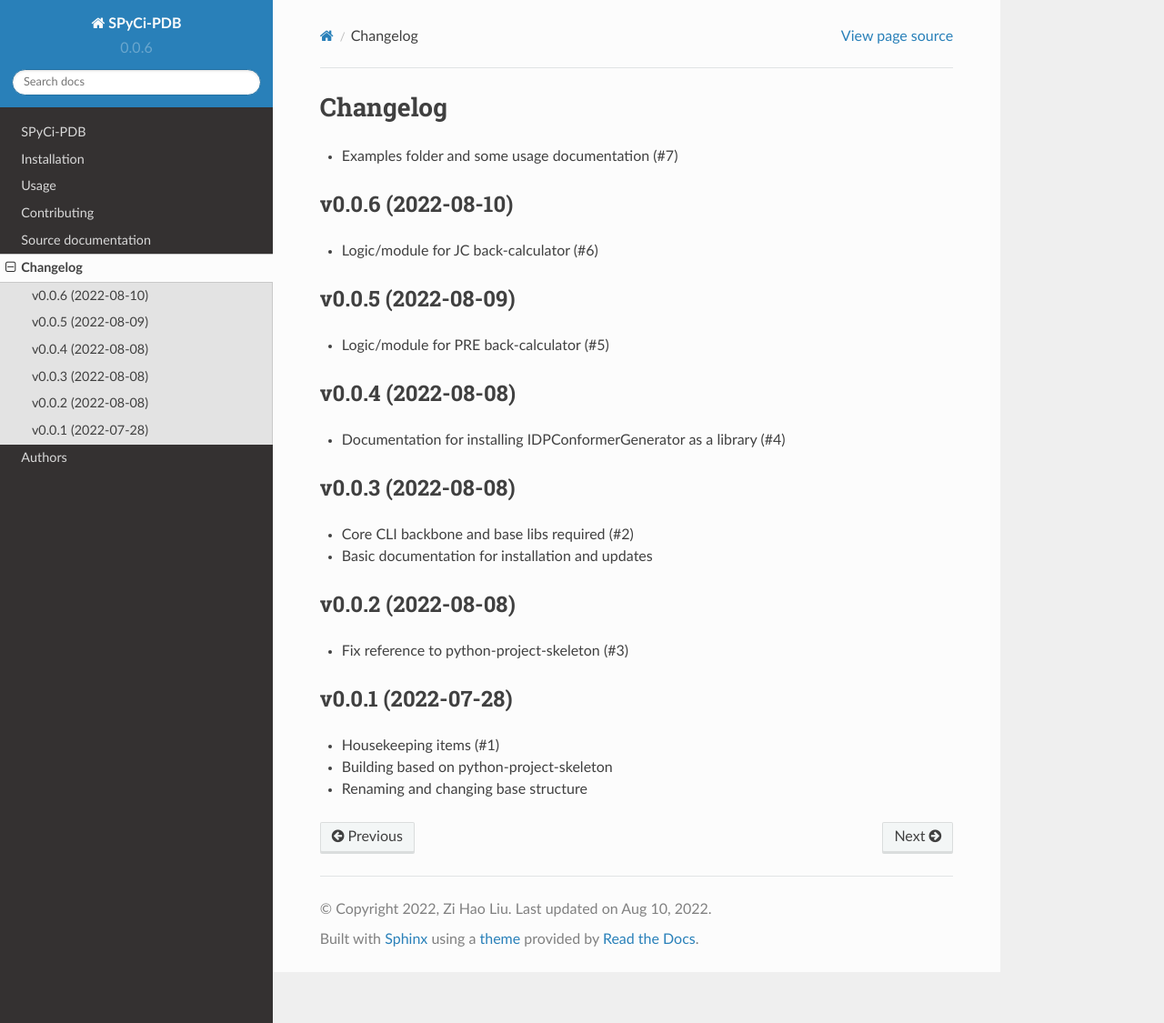
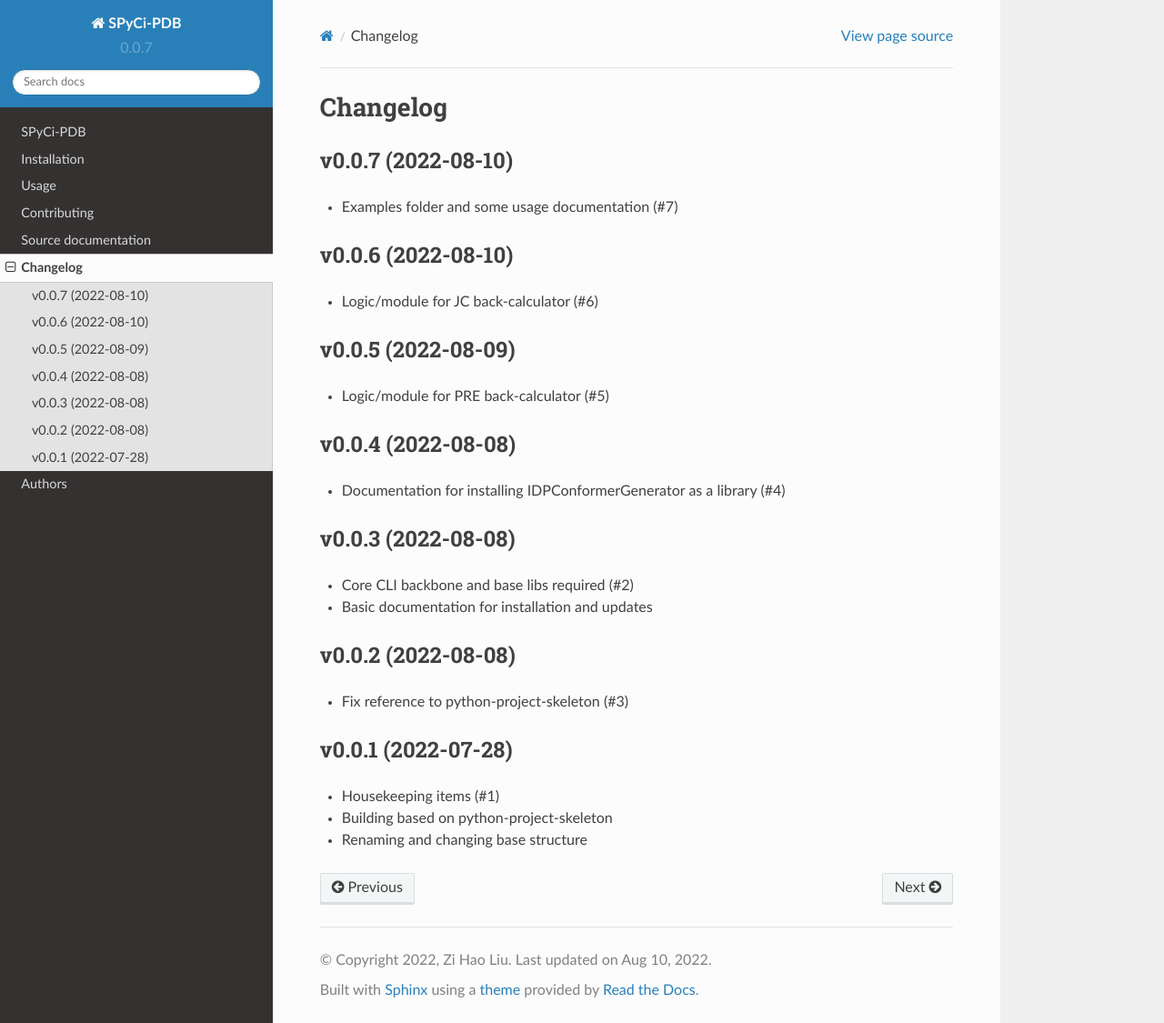
Before and after one commit to julie-forman-kay-lab/SPyCi-PDB, a Sphinx documentation site: the page built from docs/changelog.rst, in a window 1280 px wide and 1125 px high. Shown: the whole window at 91% size. Built offline with Sphinx 7.4.7 and the Read the Docs theme 2.0.0, drawn with Linux system fonts in a browser that asks for light colours; pages that are not in the unit, such as notebooks, are missing from menus.

Commit message:
[SKIP] version bump 0.0.6 -> 0.0.7
Merge pull request #7 from menoliu/example-docs

Initialize usage examples and documentation

```diff
--- a/CHANGELOG.rst
+++ b/CHANGELOG.rst
@@ -1,6 +1,9 @@
 
 Changelog
 =========
+
+v0.0.7 (2022-08-10)
+------------------------------------------------------------
 
 * Examples folder and some usage documentation (#7)
 
--- a/README.rst
+++ b/README.rst
@@ -10,4 +10,4 @@ Developed as a standalone program with integration into the IDPConformerGenerato
 Version
 -------
 
-v0.0.6
+v0.0.7
--- a/docs/conf.py
+++ b/docs/conf.py
@@ -48,7 +48,7 @@ project = 'SPyCi-PDB'
 year = '2022'
 author = 'Zi Hao Liu'
 copyright = '{0}, {1}'.format(year, author)
-version = release = '0.0.6'
+version = release = '0.0.7'
 
 pygments_style = 'trac'
 templates_path = ['.']
--- a/setup.py
+++ b/setup.py
@@ -36,7 +36,7 @@ long_description = '{}\n{}'.format(
 
 setup(
     name='spycipdb',
-    version='0.0.6',
+    version='0.0.7',
     description='Structural Python (Back) Calculator Interface for PDBs.',
     long_description=long_description,
     long_description_content_type='text/x-rst',
--- a/src/spycipdb/__init__.py
+++ b/src/spycipdb/__init__.py
@@ -84,4 +84,4 @@ def count_string_formatters(s):
 
 source_folder = Path(__file__).absparent
 
-__version__ = '0.0.6'
+__version__ = '0.0.7'
```
Also changed, not shown: .bumpversion.cfg.
